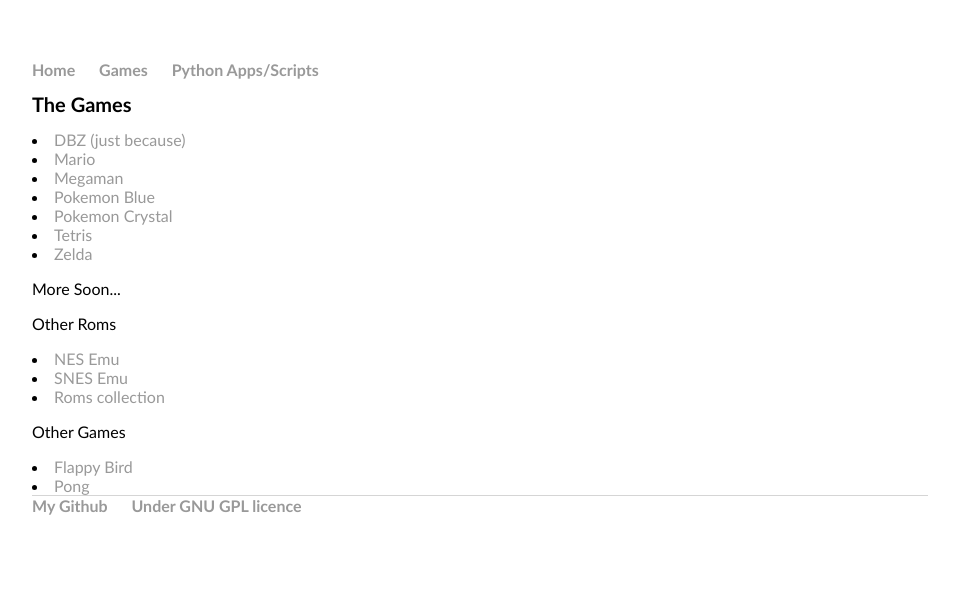
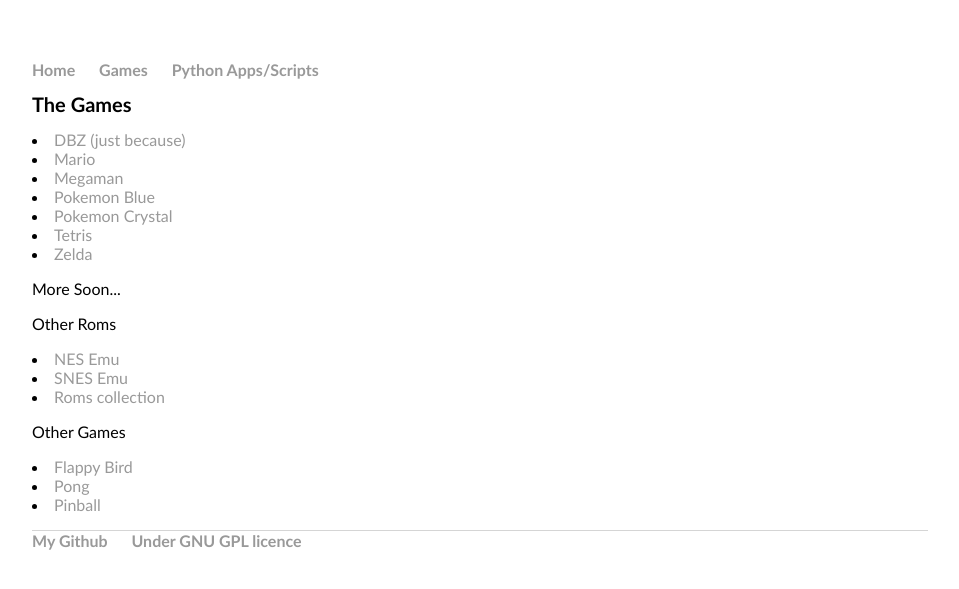
Before and after one commit to hen6003/hen6003.github.io, a Jekyll site: the page built from games/index.html, in a window 1280 px wide. Shown: the top 589 px of the page, without its empty margins (160-1119 px from the left). Built offline with Jekyll 4.4.1, drawn with Linux system fonts in a browser that asks for light colours.

Commit message:
Update index.html

```diff
--- a/games/index.html
+++ b/games/index.html
@@ -19,5 +19,7 @@
 	<p>Other Games</p>
 	<li><a href="https://ellisonleao.github.io/clumsy-bird/">Flappy Bird</a></li>
 	<li><a href="https://geekygames.github.io/powerpong/index.html">Pong</a></li>
+	<li><a href="https://http://letsplay.ouigo.com/">Pinball</a></li>
+	<p></p>
 
 </div><!-- /.blurb -->
```
